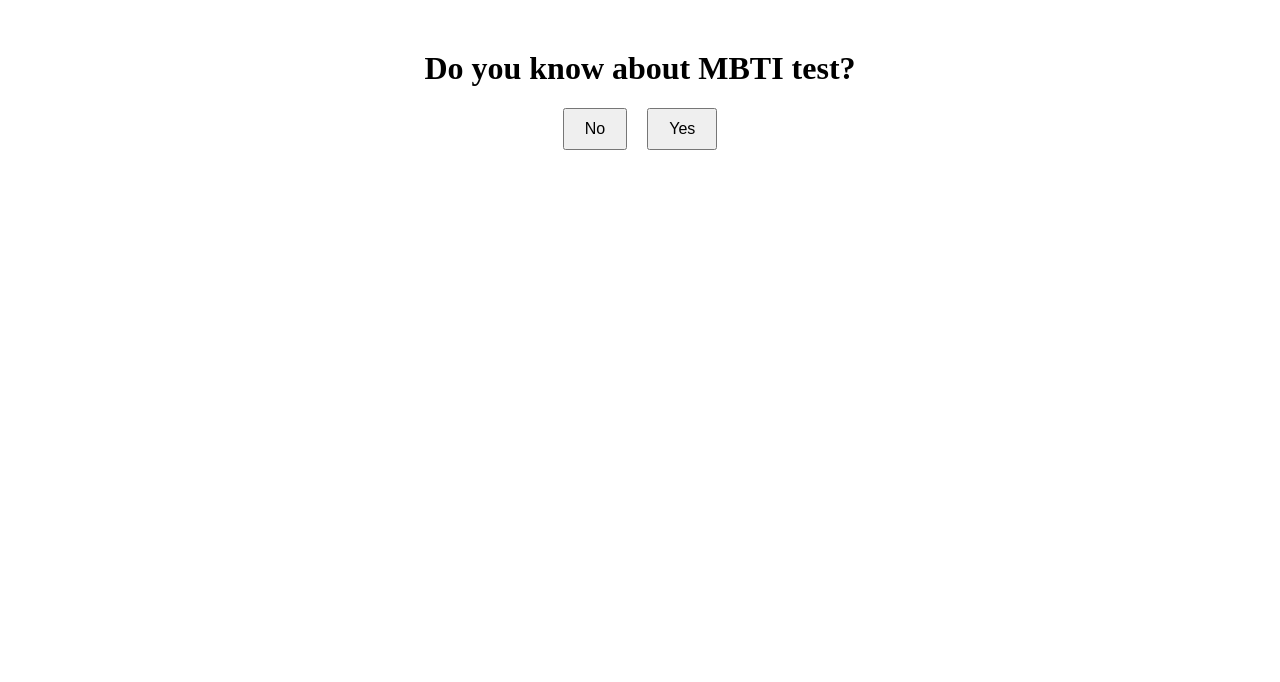
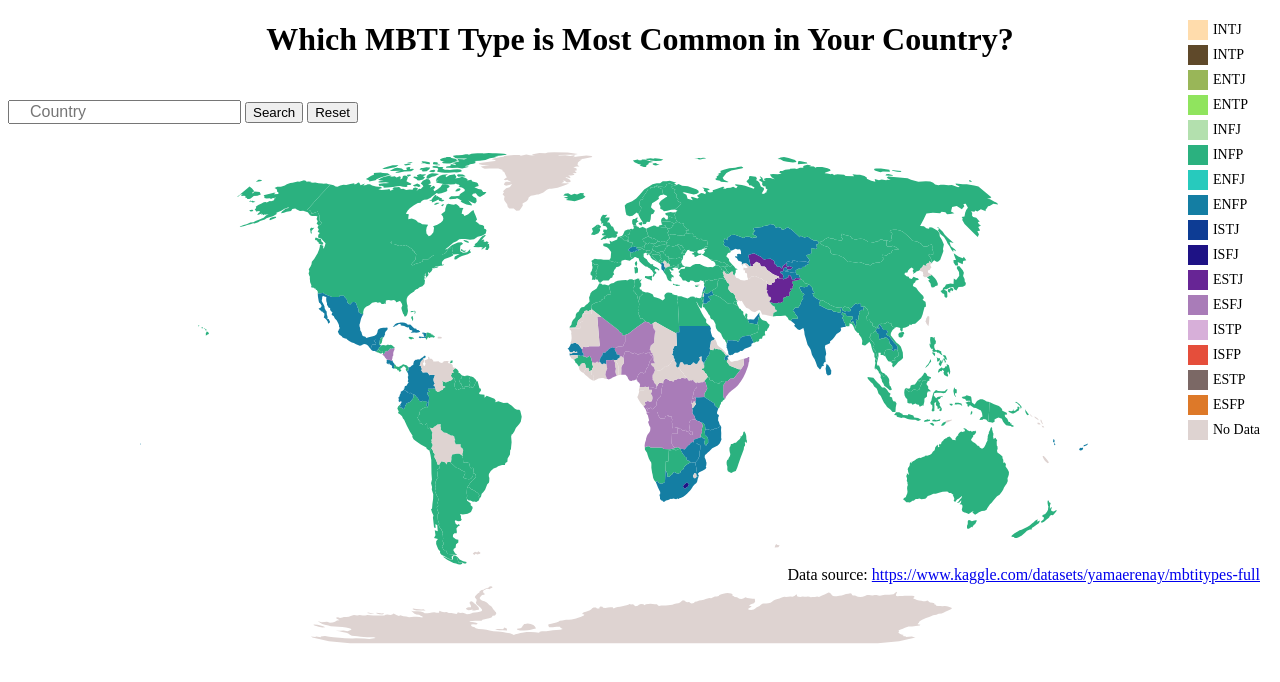
Before and after one commit to jessiezhang199/dsc106final, a SvelteKit app: page / in a window 1280 px wide. Shown: the top 682 px of the page. Built offline with nearby package versions, Linux system fonts and the light colour scheme.

Commit message:
add color legend to the global

```diff
--- a/src/components/App.svelte
+++ b/src/components/App.svelte
@@ -5,6 +5,7 @@
   import HomePage from "./Home.svelte";
   import YesPage from "./Yespage.svelte";
   import NoPage from "./Nopage.svelte";
+  import Graph from "./Global.svelte";
 
 </script>
 <Router>
@@ -12,4 +13,4 @@
 <Route path="/no" component={NoPage} />
 <!-- <Route path="/home" component={HomePage} /> -->
 </Router>
-<HomePage />
+<Graph />
--- a/src/components/Global.svelte
+++ b/src/components/Global.svelte
@@ -214,6 +214,27 @@
   .autocomplete-suggestions li:hover {
     background-color: #f0f0f0;
   }
+  .legend-container {
+    position: absolute;
+    top: 20px;
+    right: 20px;
+    display: flex;
+    flex-direction: column;
+  }
+
+  .legend-item {
+    display: flex;
+    align-items: center;
+    margin-bottom: 5px;
+  }
+
+  .legend-item svg {
+    margin-right: 5px;
+  }
+
+  .legend-item span {
+    font-size: 14px;
+  }
 </style>
 
 <h1>Which MBTI Type is Most Common in Your Country?</h1>
@@ -240,3 +261,21 @@
 <div class="tooltip" style="top: {tooltipY}px; left: {tooltipX}px;" class:show="{showTooltip}">
   {tooltipContent}
 </div>
+
+<div class="legend-container">
+  {#each mbtiColors.domain() as type}
+    <div class="legend-item">
+      <svg width="20" height="20">
+        <rect fill={mbtiColors(type)} width="20" height="20"></rect>
+      </svg>
+      <span>{type}</span>
+    </div>
+  {/each}
+  <div class="legend-item">
+    <svg width="20" height="20">
+      <rect fill="#DED3D1" width="20" height="20"></rect>
+    </svg>
+    <span>No Data</span>
+  </div>
+</div>
+<p style="position: fixed; top: 550px; right: 20px;">Data source: <a href="https://www.kaggle.com/datasets/yamaerenay/mbtitypes-full" target="_blank">https://www.kaggle.com/datasets/yamaerenay/mbtitypes-full</a></p>
```
